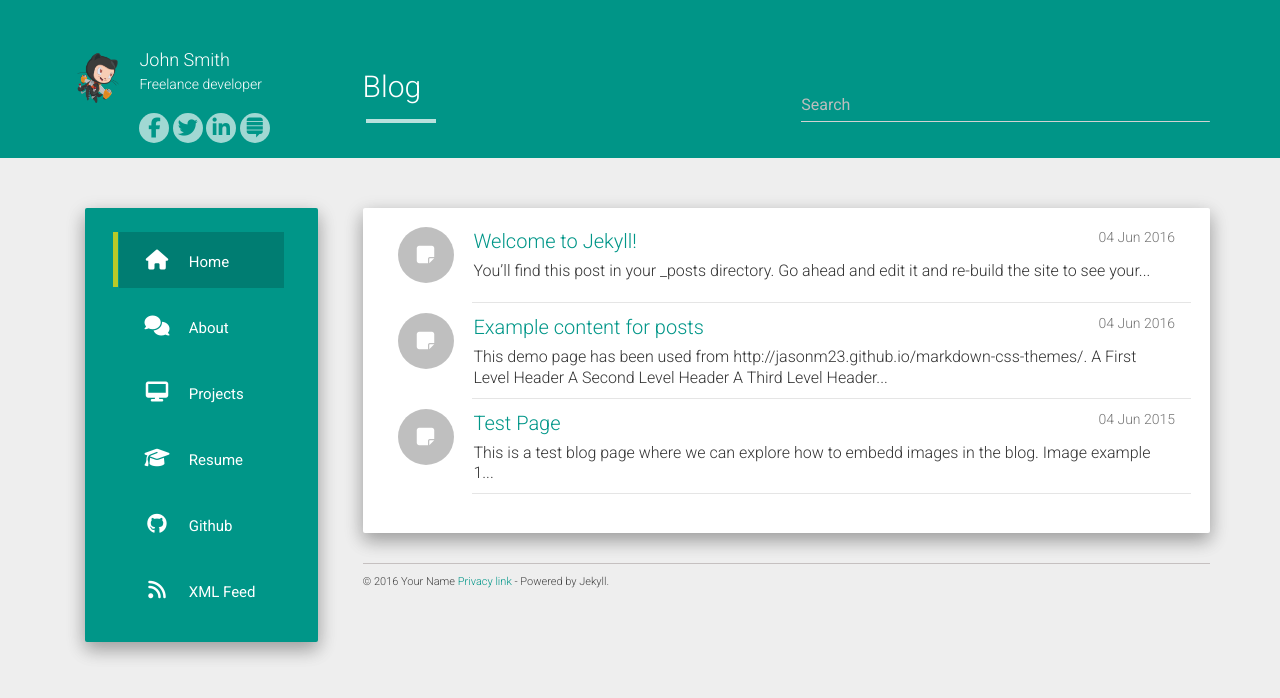
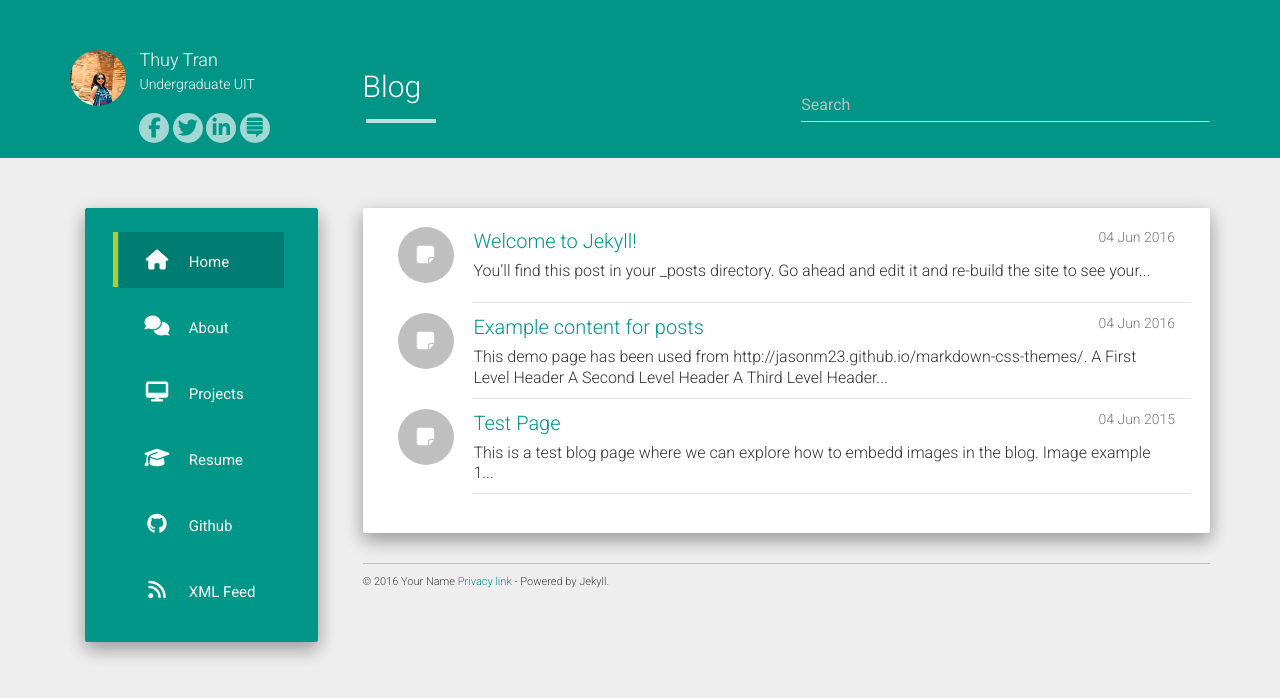
Before and after one commit to ThuyTranCSE/ThuyTranCSE.github.io, a Jekyll site: the page built from index.html, in a window 1280 px wide. Shown: the top 698 px of the page. Built offline with Jekyll 4.4.1, drawn with Linux system fonts in a browser that asks for light colours; nearby versions of some CDN libraries; the list of posts is cut into pages by our own code.

Commit message:
2st commit

```diff
--- a/_config.yml
+++ b/_config.yml
@@ -1,12 +1,12 @@
-title: John Smith
+title: Thuy Tran
 description: My Personal Blog
-author: John Smith
-logo: /hcz-jekyll-blog/static/img/avatar.png
-github: https://github.com/codeasashu
-about: Freelance developer
+author: Thuy Tran
+logo: /assets/avatar.jpg
+github: https://github.com/ThuyTranCSE
+about: Undergraduate UIT
 
-baseurl: "https://codeasashu.github.io/hcz-jekyll-blog"
-url: "https://codeasashu.github.io/hcz-jekyll-blog"
+baseurl: "https://ThuyTranCSE.github.io"
+url: "https://ThuyTranCSE.github.io"
 
 allowsearch: true
 
```
Also changed, not shown: assets/avatar.jpg (added), 1 other file.
